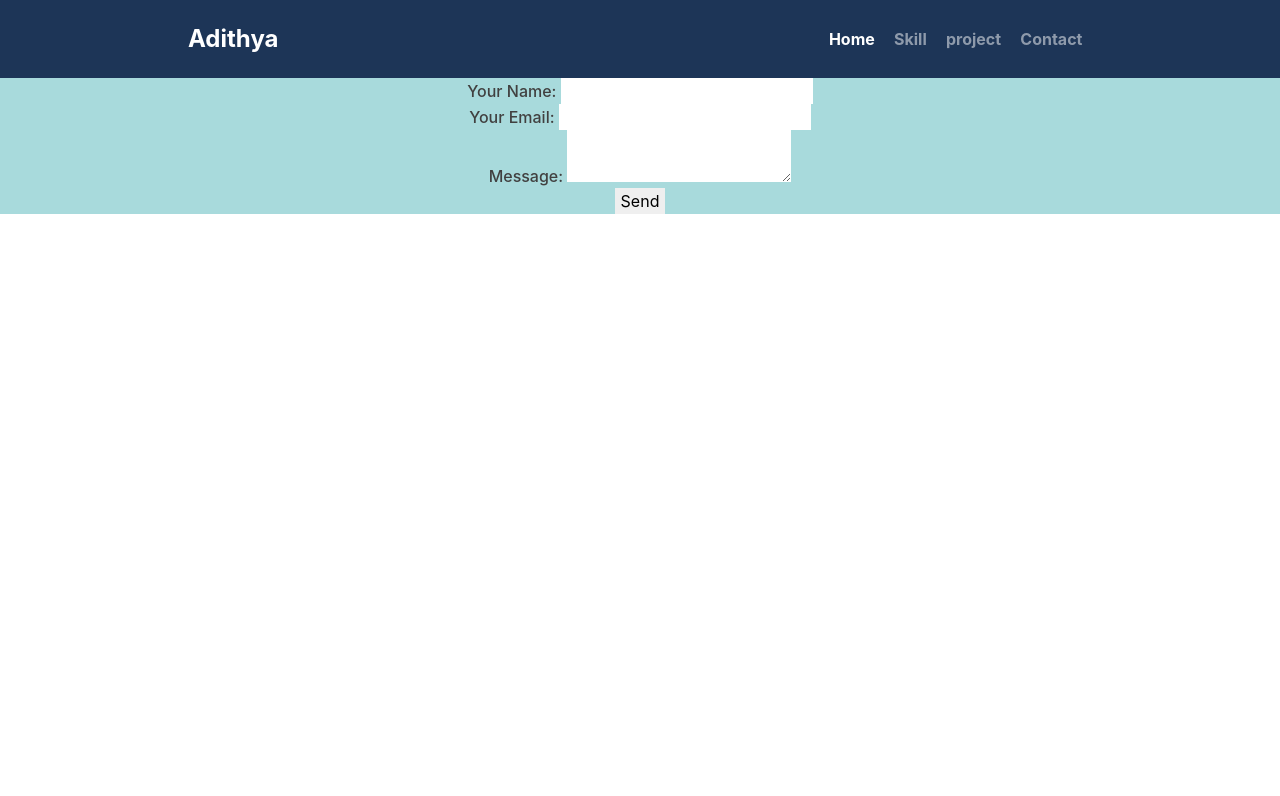
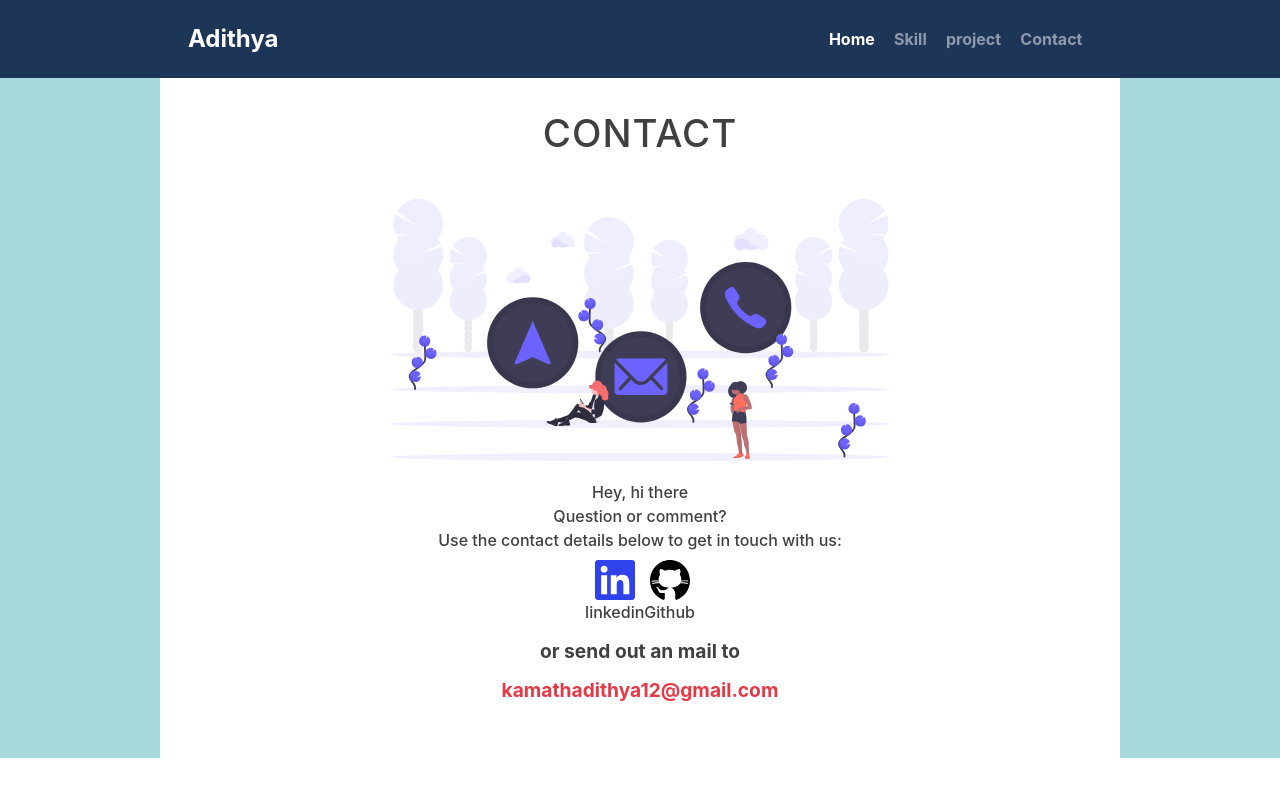
Before and after one commit to adithyakam/portfolio, a React (Create React App) app: page /Contact in a window 1280 px wide. Shown: the top 796 px of the page. Built offline with nearby package versions, Linux system fonts and the light colour scheme.

Commit message:
updating contact

```diff
--- a/src/Components/Contact/Contact.jsx
+++ b/src/Components/Contact/Contact.jsx
@@ -6,192 +6,164 @@ import { ReactComponent as Svg } from "../../assets/contact.svg";
 
 const Contact = () => {
   return (
-    // <div className="mainDiv w-75 mx-auto">
-    //   <h2 class="pageTitle">contact </h2>
-    //   <div className=" container">
-    //     <div class="row">
-    //       <div className="contactSVG col-md-6 col-sm-12 p-2 md-4">
-    //         <Svg className="contactSVG " />
-    //       </div>
-    //       <div className=" con-P p-2 col-md-6 col-sm-12 my-auto mx-auto">
-    //         <p>
-    //           Hey feel free to get in touch <br />
-    //         </p>
-    //         <div className=" mt-2  ">
-    //           <ul class="d-flex flex-row justify-content-center align-items-center">
-    //             <li className="mx-1 d-flex flex-column">
-    //               <a
-    //                 href="https://www.linkedin.com/in/adithya-kamath-15d34545d/"
-    //                 target="blank"
-    //               >
-    //                 <Svg2 className="conSvg " />
-    //               </a>
-    //               <span>linkedin</span>
-    //             </li>
-    //             <li className="mx-1 d-flex flex-column">
-    //               <a
-    //                 href="https://www.linkedin.com/in/adithya-kamath-15d34545d/"
-    //                 target="blank"
-    //               >
-    //                 <Svg1 className="conSvg " />
-    //               </a>
-    //               <span>Github</span>
-    //             </li>
-    //           </ul>
-    //         </div>
-    //       </div>
-    //     </div>
-    //   </div>
-    //   <div class="formContain">
-    //     <h3>OR</h3>
-    //     <h3>fill the form and submit</h3>
-    //     <form
-    //       id="contact-form"
-    //       name="contact"
-    //       method="post"
-    //       role="form"
-    //       data-netlify-honeypot="bot"
-    //       data-netlify="true"
-    //       className="formContainer"
-    //       // netlify
-    //     >
-    //       <div class="controls p-3">
-    //         <input type="hidden" name="form-name" value="contact" />
+    <div className="mainDiv w-75 mx-auto">
+      <h2 class="pageTitle contact-title">contact </h2>
+      <div className=" container">
+        <div class="row">
+          <div className="contactSVG col-md-12 col-sm-12 p-2 md-4">
+            <Svg className="contactSVG " />
+          </div>
+          <div className=" con-P p-2 col-md-12 col-sm-12 my-auto mx-auto">
+            <p>
+              Hey, hi there <br />
+              Question or comment? <br />
+              Use the contact details below to get in touch with us:
+            </p>
+            <div className=" mt-2  lis">
+              <ul
+                class="d-flex flex-row w-100  justify-content-center "
+                style={{ padding: "0" }}
+              >
+                <li className="d-flex flex-column">
+                  <a
+                    href="https://www.linkedin.com/in/adithya-kamath-15d34545d/"
+                    target="blank"
+                  >
+                    <Svg2 className="conSvg " />
+                  </a>
+                  <span>linkedin</span>
+                </li>
+                <li className="d-flex flex-column">
+                  <a
+                    href="https://www.linkedin.com/in/adithya-kamath-15d34545d/"
+                    target="blank"
+                  >
+                    <Svg1 className="conSvg " />
+                  </a>
+                  <span>Github</span>
+                </li>
+              </ul>
+            </div>
+            <h3 className="title">or send out an mail to</h3>
+            <h2 className="email">kamathadithya12@gmail.com</h2>
+          </div>
+        </div>
+      </div>
+      {/* <div class="formContain">
+        <h3>OR</h3>
+        <h3>fill the form and submit</h3>
+        <form
+          id="contact-form"
+          name="contact"
+          method="post"
+          role="form"
+          netlify-honeypot="bot"
+          data-netlify="true"
+          className="formContainer"
+        >
+          <div class="controls p-3">
+            <input type="hidden" name="form-name" value="contact" />
 
-    //         <div class="row">
-    //           <div class="col-md-6">
-    //             <div class="form-group">
-    //               <label htmlFor="form_name">Firstname *</label>
-    //               <input
-    //                 id="form_name"
-    //                 type="text"
-    //                 name="name"
-    //                 class=" form-control imp"
-    //                 placeholder="Please enter your firstname *"
-    //                 required="required"
-    //                 data-error="Firstname is required."
-    //               />
-    //               <div class="help-block with-errors"></div>
-    //             </div>
-    //           </div>
-    //           <div class="col-md-6">
-    //             <div class="form-group">
-    //               <label htmlFor="form_lastname">Lastname *</label>
-    //               <input
-    //                 id="form_lastname"
-    //                 type="text"
-    //                 name="lastname"
-    //                 class=" form-control imp"
-    //                 placeholder="Please enter your lastname *"
-    //                 required="required"
-    //                 data-error="Lastname is required."
-    //               />
-    //               <div class="help-block with-errors"></div>
-    //             </div>
-    //           </div>
-    //         </div>
-    //         <div class="row">
-    //           <div class="col-md-12">
-    //             <div class="form-group">
-    //               <label htmlFor="form_email">Email *</label>
-    //               <input
-    //                 id="form_email"
-    //                 type="email"
-    //                 name="email"
-    //                 class="form-control imp"
-    //                 placeholder="Please enter your email *"
-    //                 required="required"
-    //                 data-error="Valid email is required."
-    //               />
-    //               <div class="help-block with-errors"></div>
-    //             </div>
-    //           </div>
-    //         </div>
-    //         <div class="row">
-    //           <div class="col-md-12">
-    //             <div class="form-group">
-    //               <label htmlFor="subject">Subject *</label>
-    //               <input
-    //                 id="subject"
-    //                 type="text"
-    //                 name="subject"
-    //                 class="form-control imp"
-    //                 placeholder="Please enter your subject *"
-    //                 required="required"
-    //               />
-    //               <div class="help-block with-errors"></div>
-    //             </div>
-    //           </div>
-    //         </div>
-    //         <div class="row">
-    //           <div class="col-md-12">
-    //             <div class="form-group">
-    //               <label htmlFor="form_message">Message *</label>
-    //               <textarea
-    //                 id="form_message"
-    //                 name="message"
-    //                 class="form-control imp"
-    //                 placeholder="Message htmlFor me *"
-    //                 rows="4"
-    //                 required="required"
-    //                 data-error="Please, leave us a message."
-    //               ></textarea>
-    //               <div class="help-block with-errors"></div>
-    //             </div>
-    //           </div>
-    //           <div class="col-md-12">
-    //             <input
-    //               name="submit"
-    //               type="submit"
-    //               class="btn btt btn-send"
-    //               value="Send message"
-    //             />
-    //           </div>
-    //         </div>
-    //         <div class="row">
-    //           <div class="col-md-12">
-    //             <p class="text-muted">
-    //               <strong>*</strong> These fields are required
-    //             </p>
-    //           </div>
-    //         </div>
-    //       </div>
-    //     </form>
-    //   </div>
-    //   {/* <form name="contact" netlify netlify-honeypot="bot-field" hidden>
-    //     <input type="text" name="name" />
-    //     <input type="email" name="email" />
-    //     <textarea name="message"></textarea>
-    //   </form> */}
-    // </div>
-    <div>
-      {/* <!-- A little help for the Netlify bots if you're not using a SSG --> */}
-      {/* <form name="contact" netlify netlify-honeypot="bot-field" hidden>
-        <input type="text" name="name" />
-        <input type="email" name="email" />
-        <textarea name="message"></textarea>
-      </form> */}
-      <form name="contact" method="post">
-        <input type="hidden" name="form-name" value="contact" />
-        <p>
-          <label>
-            Your Name: <input type="text" name="name" />
-          </label>
-        </p>
-        <p>
-          <label>
-            Your Email: <input type="email" name="email" />
-          </label>
-        </p>
-        <p>
-          <label>
-            Message: <textarea name="message"></textarea>
-          </label>
-        </p>
-        <p>
-          <button type="submit">Send</button>
-        </p>
-      </form>
+            <div class="row">
+              <div class="col-md-6">
+                <div class="form-group">
+                  <label htmlFor="form_name">Firstname *</label>
+                  <input
+                    id="form_name"
+                    type="text"
+                    name="name"
+                    class=" form-control imp"
+                    placeholder="Please enter your firstname *"
+                    required="required"
+                    data-error="Firstname is required."
+                  />
+                  <div class="help-block with-errors"></div>
+                </div>
+              </div>
+              <div class="col-md-6">
+                <div class="form-group">
+                  <label htmlFor="form_lastname">Lastname *</label>
+                  <input
+                    id="form_lastname"
+                    type="text"
+                    name="lastname"
+                    class=" form-control imp"
+                    placeholder="Please enter your lastname *"
+                    required="required"
+                    data-error="Lastname is required."
+                  />
+                  <div class="help-block with-errors"></div>
+                </div>
+              </div>
+            </div>
+            <div class="row">
+              <div class="col-md-12">
+                <div class="form-group">
+                  <label htmlFor="form_email">Email *</label>
+                  <input
+                    id="form_email"
+                    type="email"
+                    name="email"
+                    class="form-control imp"
+                    placeholder="Please enter your email *"
+                    required="required"
+                    data-error="Valid email is required."
+                  />
+                  <div class="help-block with-errors"></div>
+                </div>
+              </div>
+            </div>
+            <div class="row">
+              <div class="col-md-12">
+                <div class="form-group">
+                  <label htmlFor="subject">Subject *</label>
+                  <input
+                    id="subject"
+                    type="text"
+                    name="subject"
+                    class="form-control imp"
+                    placeholder="Please enter your subject *"
+                    required="required"
+                  />
+                  <div class="help-block with-errors"></div>
+                </div>
+              </div>
+            </div>
+            <div class="row">
+              <div class="col-md-12">
+                <div class="form-group">
+                  <label htmlFor="form_message">Message *</label>
+                  <textarea
+                    id="form_message"
+                    name="message"
+                    class="form-control imp"
+                    placeholder="Message htmlFor me *"
+                    rows="4"
+                    required="required"
+                    data-error="Please, leave us a message."
+                  ></textarea>
+                  <div class="help-block with-errors"></div>
+                </div>
+              </div>
+              <div class="col-md-12">
+                <input
+                  name="submit"
+                  type="submit"
+                  class="btn btt btn-send"
+                  value="Send message"
+                />
+              </div>
+            </div>
+            <div class="row">
+              <div class="col-md-12">
+                <p class="text-muted">
+                  <strong>*</strong> These fields are required
+                </p>
+              </div>
+            </div>
+          </div>
+        </form>
+      </div>*/}
     </div>
   );
 };
--- a/src/Components/Contact/contact.css
+++ b/src/Components/Contact/contact.css
@@ -15,6 +15,19 @@
   color: white;
 }
 
+.title {
+  margin-top: 1rem;
+  font-size: 1.2rem;
+  font-weight: 700;
+}
+
+.email {
+  margin-top: 1rem;
+  font-size: 1.2rem;
+  font-weight: 700;
+  color: #e63946;
+}
+
 .btn:hover {
   background-color: #f1faee;
   color: #1d3557;
@@ -23,8 +36,8 @@
 }
 
 .conSvg {
-  height: 30px;
-  width: 30px;
+  height: 40px;
+  width: 40px;
 }
 
 .con-P {
@@ -34,11 +47,16 @@
 }
 
 .contactSVG {
-  height: 200px;
-  width: 300px;
+  height: 300px;
+  width: 500px;
 }
 
 @media only screen and (min-device-width: 320px) and (max-device-width: 480px) {
+  .contact-title {
+    margin-top: 1rem;
+    padding: 1.5rem;
+  }
+
   .formContainer {
     background-color: #f1faee;
     margin: 0rem;
@@ -71,18 +89,37 @@
   }
 
   .conSvg {
-    height: 20px;
-    width: 20px;
+    height: 30px;
+    width: 30px;
   }
 
   .con-P {
     font-weight: 500;
-    font-size: 0.8rem;
+    font-size: 1.1rem;
+    margin-top: 1.5rem !important;
   }
 
   .contactSVG {
-    height: 200px;
-    width: 210px;
+    height: 150px;
+    width: 230px;
+  }
+
+  .lis {
+    margin-top: 2rem !important;
+    padding: 0;
+  }
+
+  .title {
+    margin-top: 1.2rem;
+    font-size: 1rem;
+    font-weight: 700;
+  }
+
+  .email {
+    margin-top: 1.2rem;
+    font-size: 1rem;
+    font-weight: 700;
+    /* color: #e63946; */
   }
 }
 
```
Also changed, not shown: 1 other file (tests, documents, lock files or other folders).
